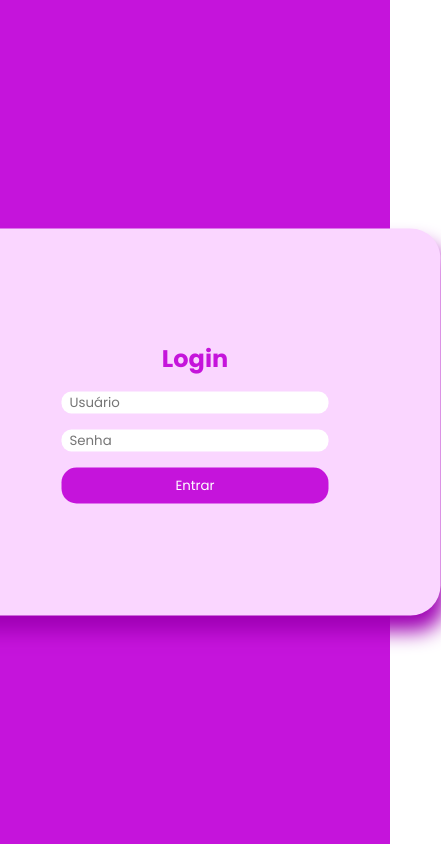
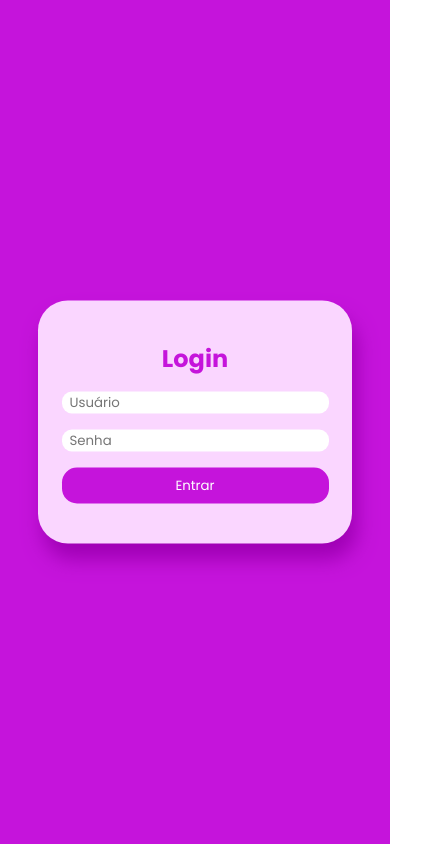
Before and after one commit to anabeggiato/CrochesDaIda, a React (Create React App) app in the folder client/: page /login in a window 390 px wide. Shown: the whole page, 441 px wide, since content can reach past the window. Built offline with nearby package versions, Linux system fonts and the light colour scheme.

Commit message:
style: Adjust padding in LoginContainer for improved layout and responsiveness

```diff
--- a/client/src/pages/Login.js
+++ b/client/src/pages/Login.js
@@ -79,9 +79,10 @@ const LoginContainer = styled.div`
   transform: translate(-50%, -50%);
   background-color: rgb(250, 214, 255);
 
-  padding: 7rem;
+  padding: 5rem;
   border-radius: 30px;
   box-shadow: 5px 16px 20px rgb(159, 0, 180);
+  width: 30%;
 
   h2 {
     margin-bottom: 1rem;
@@ -107,6 +108,11 @@ const LoginContainer = styled.div`
     padding-left: .5rem;
   }
 
+  @media (max-width: 500px) {
+    width: 60%;
+    padding: 2.5rem;
+  }
+
 `
 
 export default Login;
```
